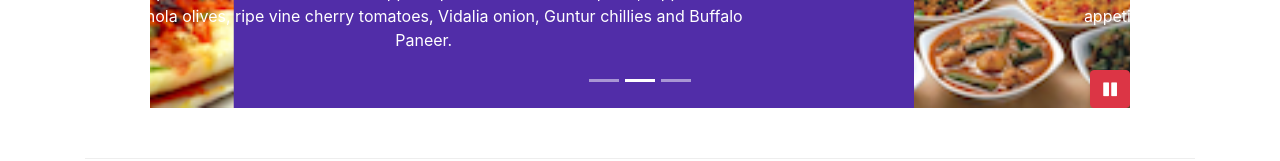
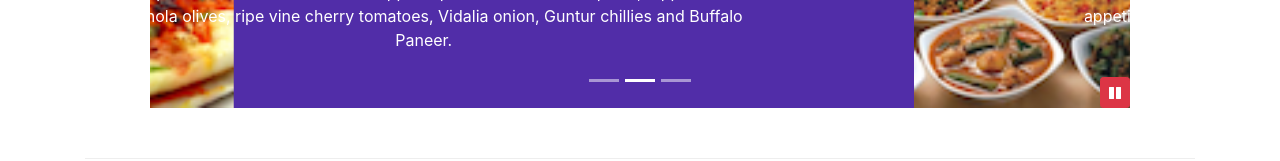
Before and after one commit to Habtamu-Dires/conFusion, a website: page index.html in a window 1280 px wide. Shown: the part 576-737 px from the top of the page. Drawn offline with nearby package versions, Linux system fonts and the light colour scheme.

Commit message:
NPM script part2 dist folder

```diff
--- a/css/styles.scss
+++ b/css/styles.scss
@@ -70,14 +70,15 @@ body {
             min-height: 300px;
         }
     }
+
 }
-
 #carouselButton {
     right: 0px;
     position: absolute;
     bottom: 0px;
+    z-index: 1;
+}
 
-}
 
 .modal-content {
     .modal-header{
--- a/index.html
+++ b/index.html
@@ -8,12 +8,13 @@
     <meta http-equiv="x-ua-compatible" content="ie=edge">
 
     <!-- Bootstrap CSS -->
+    <!-- build:css css/main.css -->
     <link rel="stylesheet" href="node_modules/bootstrap/dist/css/bootstrap.min.css">
-    <!--font icon-->
     <link rel="stylesheet" href="node_modules/font-awesome/css/font-awesome.min.css">
     <link rel="stylesheet" href="node_modules/bootstrap-social/bootstrap-social.css">
-    <!--custom css class-->
     <link rel="stylesheet" href="css/styles.css">
+    <!-- endbuild -->
+
     <title>Ristorante Con Fusion</title>
 </head>
 
@@ -251,8 +252,8 @@
                         <span class="carousel-control-next-icon"></span>
                     </a>
 
-                    <button class="btn btn-danger btn-small" id="carouselButton">
-                        <span class="fa fa-pause"></span>
+                    <button class="btn btn-danger btn-sm" id="carouselButton">
+                        <span id="carousel-button-icon" class="fa fa-pause"></span>
                     </button>
 
                 </div>
@@ -353,11 +354,12 @@
         </div>
     </footer>
     <!-- jQuery first, then Popper.js, then Bootstrap JS. -->
+    <!-- build:js js/main.js -->
     <script src="node_modules/jquery/dist/jquery.slim.min.js"></script>
     <script src="node_modules/popper.js/dist/umd/popper.min.js"></script>
     <script src="node_modules/bootstrap/dist/js/bootstrap.min.js"></script>
-    <!--external js files-->
     <script src="./js/scripts.js"></script>
+    <!-- endbuild -->
 </body>
 
 </html>
--- a/js/scripts.js
+++ b/js/scripts.js
@@ -3,6 +3,7 @@
 $(document).ready(function(){
     $("#mycarousel").carousel({ interval: 2000 });
     $('#carouselButton').click(function(){
+
         if($('#carouselButton').children('span').hasClass('fa-pause')){
             $('#mycarousel').carousel('pause');
             $('#carouselButton').children('span').removeClass('fa-pause');
@@ -12,7 +13,6 @@ $(document).ready(function(){
             $('#carouselButton').children('span').removeClass('fa-play');
             $('#carouselButton').children('span').addClass('fa-pause');
         }
-
     });
 });
 
```
Also changed, not shown: aboutus.html (+5 -3 lines), contactus.html (+4 -1 lines), package.json (+12 -2 lines), css/styles.css, 3 other files.
